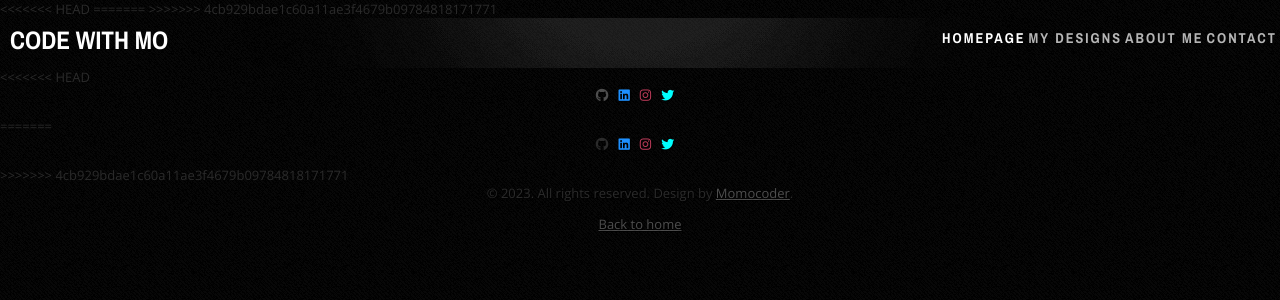
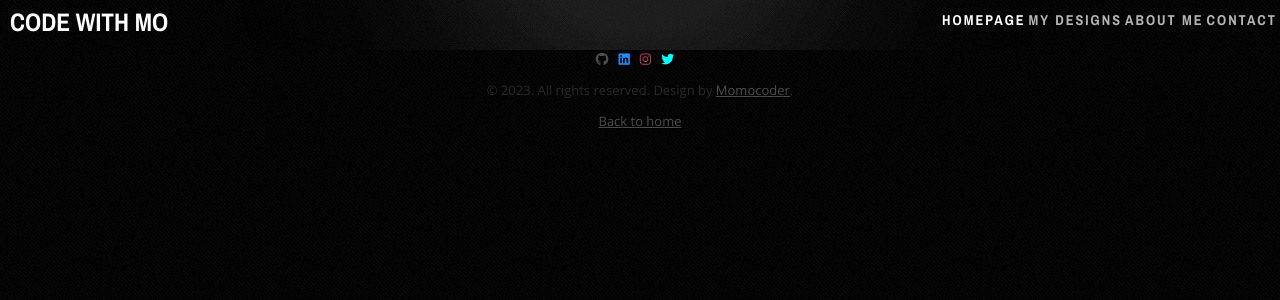
Before and after one commit to momocoder14/Simple-portfolio, a PHP site: page / in a window 1280 px wide. Shown: the top 300 px of the page. Run offline with PHP 8.4, Linux system fonts and the light colour scheme; some libraries are stand-ins or nearby versions.

Commit message:
Updating header and footer

```diff
--- a/index.html
+++ b/index.html
@@ -4,11 +4,7 @@
 	<meta name="keywords" content="" />
 	<meta name="description" content="" />
 	<meta charset="UTF-8">
-<<<<<<< HEAD
     <meta name="viewport" content="width=device-width, initial-scale=1.0">
-=======
-    <meta name="viewport" content="width=device-width,">
->>>>>>> 4cb929bdae1c60a11ae3f4679b09784818171771
 	<title>Codewithmo</title>
 	<link href="http://fonts.googleapis.com/css?family=Open+Sans:400,300,600,700|Archivo+Narrow:400,700" rel="stylesheet" type="text/css">
 	<link href="style.css" rel="stylesheet" type="text/css" media="all" />
@@ -34,11 +30,7 @@
 <!--Footer-->
 <section>
 <footer id="copyright">
-<<<<<<< HEAD
 	<p><a href="https://github.com/momocoder14"><i class="fa-brands fa-github"></i></a><a href="https://www.linkedin.com/in/momodou-jammeh-1b1aa0258"><i class="fa-brands fa-linkedin"></i></a><a href="https://instagram.com/hmm.o_kay?igshid=MzNlNGNkZWQ4Mg=="><i class="fa-brands fa-instagram"></i></a><a href="https://twitter.com/_codewithmo"><i class="fa-brands fa-twitter"></i></a></p>
-=======
-	<p><i class="fa-brands fa-github"></i><i class="fa-brands fa-linkedin"></i><i class="fa-brands fa-instagram"></i><i class="fa-brands fa-twitter"></i></p>
->>>>>>> 4cb929bdae1c60a11ae3f4679b09784818171771
 	<p>&copy; 2023. All rights reserved. Design by <a href="about.html" rel="nofollow">Momocoder</a>.</p>
 	<a href="/"><P>Back to home</P></a>
 </footer>
--- a/style.css
+++ b/style.css
@@ -108,7 +108,6 @@ hr {
 
 /* Footer */
 #footer {
-	overflow: hidden;
 	width: 100%;
 	background-color: #161616;
 	border-top: 6px solid #000000;
@@ -120,7 +119,6 @@ hr {
 
 #copyright
 {
-	overflow: hidden;
 	width: 100%;
 }
 
```
